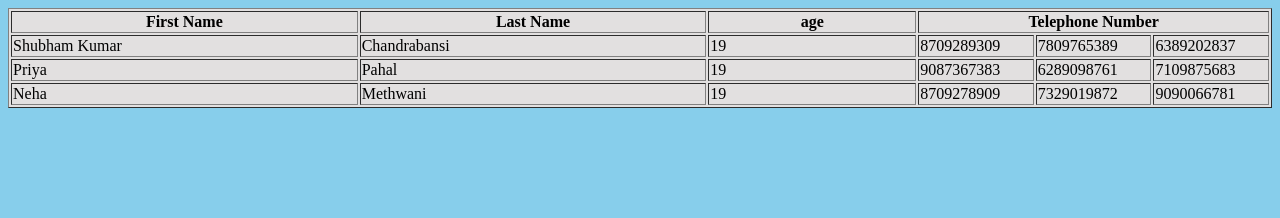
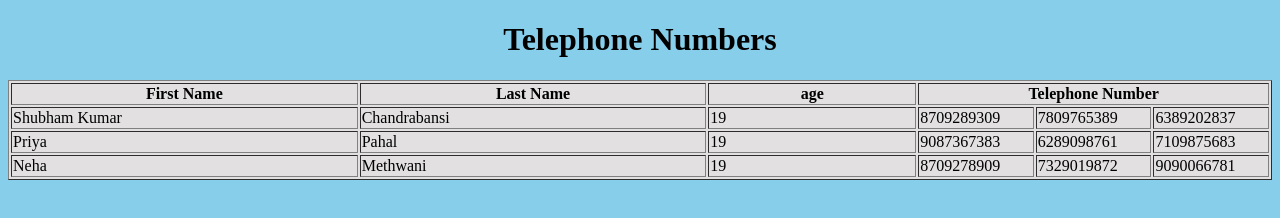
Before and after one commit to chandrashubham/Institutional-training-week1, a plain HTML site: page Q4.html in a window 1280 px wide. Drawn offline with Linux system fonts and the light colour scheme.

Commit message:
Update Q4.html

```diff
--- a/Q4.html
+++ b/Q4.html
@@ -5,6 +5,7 @@
     <title>Worksheet1_Q4</title>
 </head>
 <body style="background-color: skyblue;">
+        <h1 style="text-align: center;">Telephone Numbers</h1>
     <table border="1" style="width: 100%;background-color: rgb(226, 224, 224);">
         <tr>
 
```
